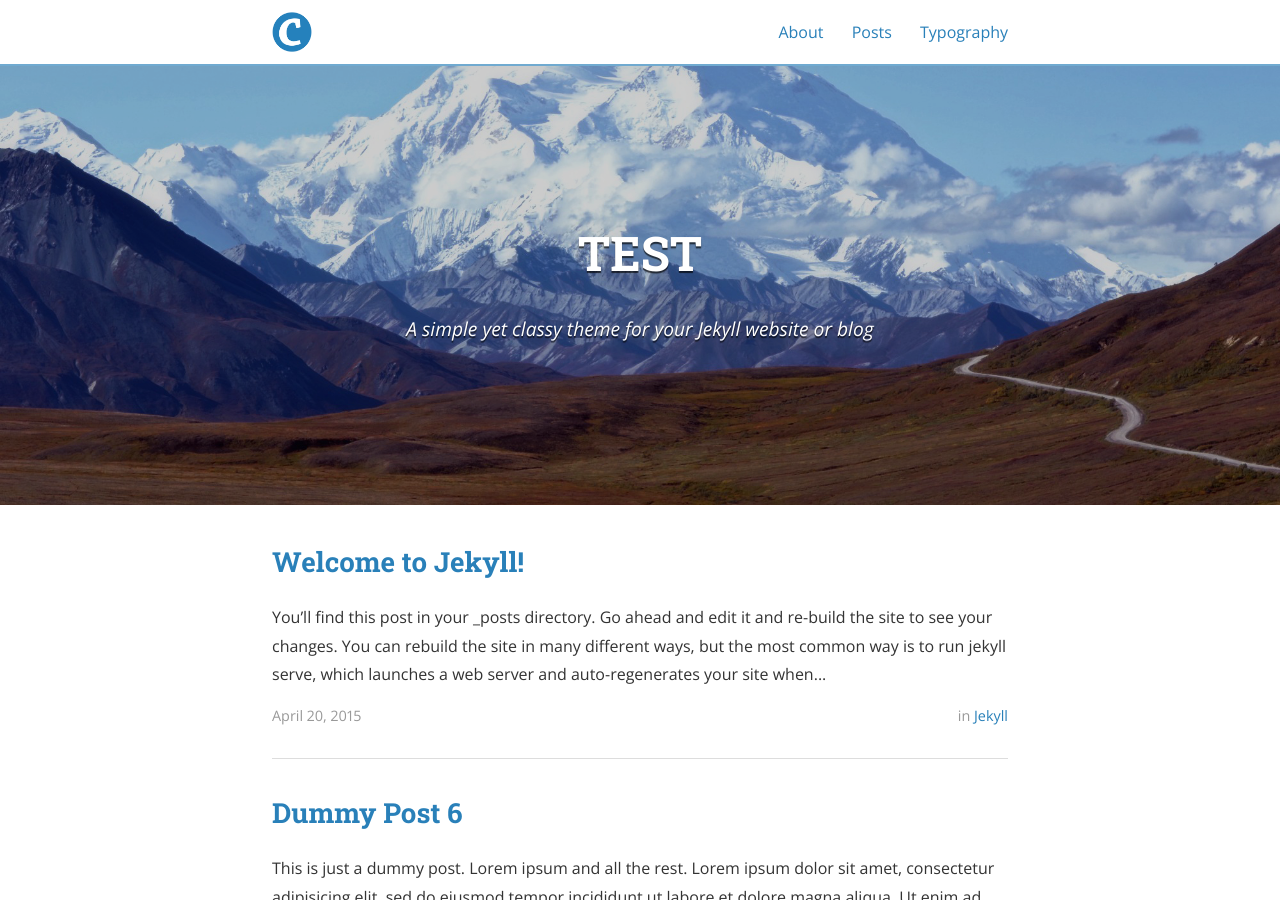
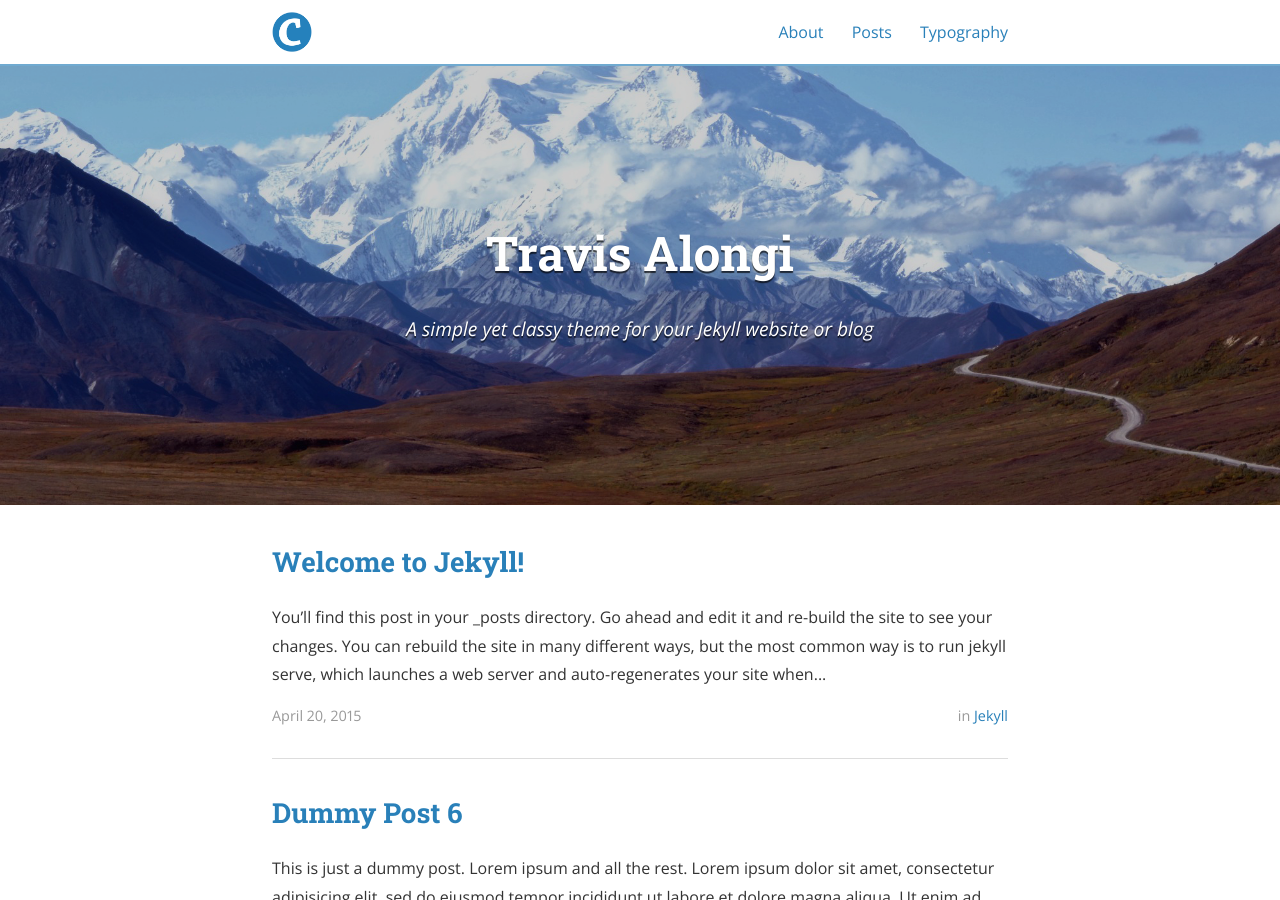
Before and after one commit to stackbit-projects/travisalongi-7f215, a Jekyll site: the page built from index.html, in a window 1280 px wide and 900 px high. Built offline with Jekyll 4.4.1, drawn with Linux system fonts in a browser that asks for light colours; nearby versions of some CDN libraries; the list of posts is cut into pages by our own code.

Commit message:
_config.yml: changed

```diff
--- a/_config.yml
+++ b/_config.yml
@@ -4,7 +4,7 @@ plugins:
   - jekyll-paginate-v2
 exclude:
   - /vendor/
-title: TEST
+title: Travis Alongi
 subtitle: A simple yet classy theme for your Jekyll website or blog
 email: blcentra@gmail.com
 name: Ben Centra
```
